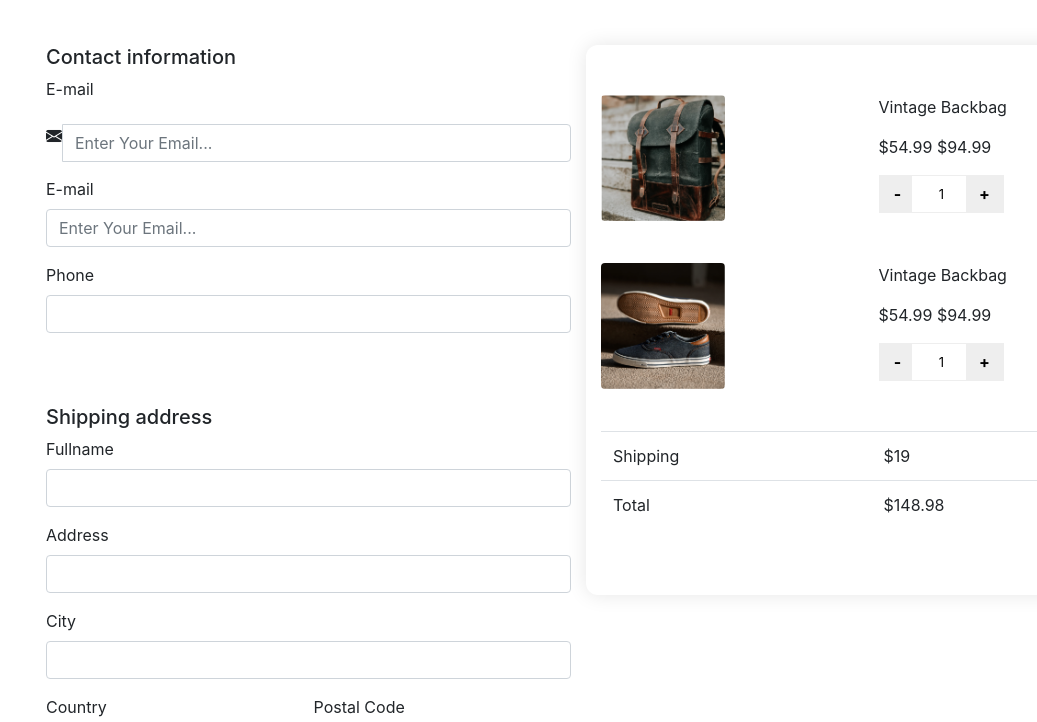
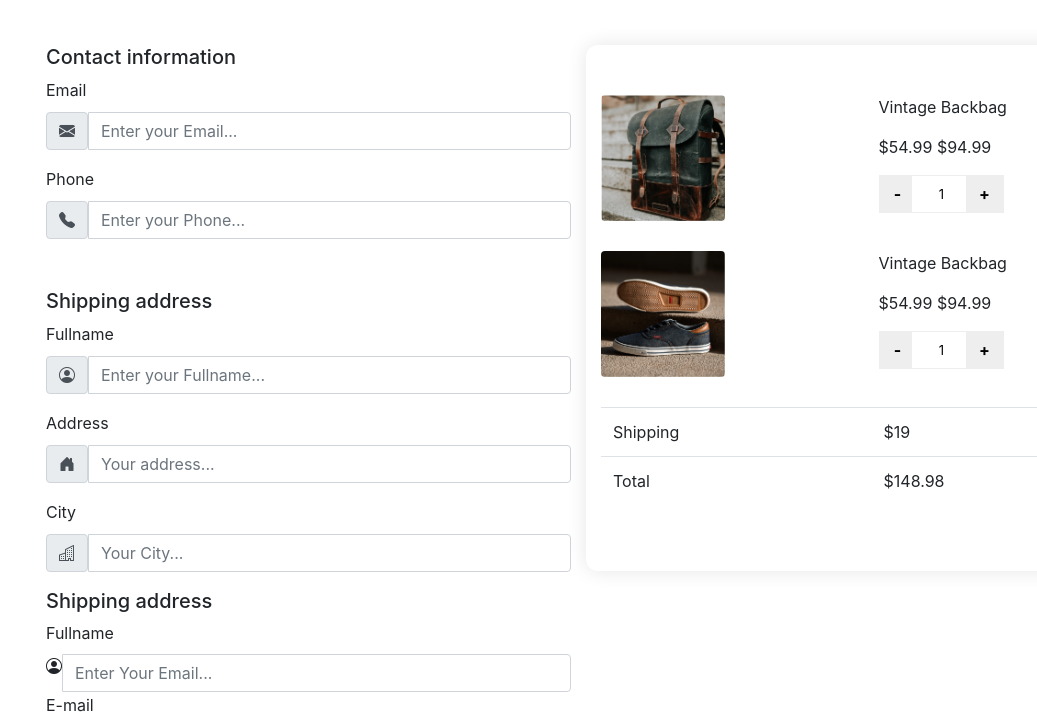
Before and after one commit to drbv27/CheckoutPageChallenge, a plain HTML site: page index.html in a window 1280 px wide. Shown: the part 41-763 px from the top of the page, without its empty margins (54-1091 px from the left). Drawn offline with nearby package versions, Linux system fonts and the light colour scheme.

Commit message:
Redefining the Inputs and icons

```diff
--- a/assets/styles/style.css
+++ b/assets/styles/style.css
@@ -18,7 +18,7 @@
 .info{
     display: flex;
     flex-direction: column;
-    gap: 40px;
+    gap: 1px;
     width: 60%;
 }
 
@@ -29,7 +29,7 @@ textarea {
   box-sizing: border-box;
   margin: 0;
   outline: none;
-  padding: 10px;
+  padding: 5px;
 }
 
 input[type="button"] {
@@ -44,7 +44,7 @@ input::-webkit-inner-spin-button {
 
 .input-group {
   clear: both;
-  margin: 15px 0;
+  margin: 1px 0;
   position: relative;
 }
 
--- a/index.html
+++ b/index.html
@@ -17,15 +17,57 @@
 
   <div class="content1 container">
 
-    <div class="info mb-3 container">
+
+    <div class="info  container align-text-bottom">
+      <h5>Contact information</h5>
+      <label for="email1">Email</label>
+      <div class="input-group mb-3" id="email1">
+        <span class="input-group-text" id="basic-addon1">
+          <i class="bi bi-envelope-fill"></i>
+        </span>
+        <input type="text" class="form-control" placeholder="Enter your Email..." aria-label="Input group example" aria-describedby="basic-addon1">
+      </div>
+      <label for="phone1">Phone</label>
+      <div class="input-group" id="phone1">
+        <span class="input-group-text" id="basic-addon1">
+          <i class="bi bi-telephone-fill"></i>
+        </span>
+        <input type="text" class="form-control" placeholder="Enter your Phone..." aria-label="Input group example" aria-describedby="basic-addon1">
+      </div>
+
+      <h5 class="mt-5">Shipping address</h5>
+      <label for="email1">Fullname</label>
+      <div class="input-group mb-3" id="fname">
+        <span class="input-group-text" id="basic-addon1">
+          <i class="bi bi-person-circle"></i>
+        </span>
+        <input type="text" class="form-control" placeholder="Enter your Fullname..." aria-label="Input group example" aria-describedby="basic-addon1">
+      </div>
+      <label for="address1">Address</label>
+      <div class="input-group mb-3" id="address1">
+        <span class="input-group-text" id="basic-addon1">
+          <i class="bi bi-house-door-fill"></i>
+        </span>
+        <input type="text" class="form-control" placeholder="Your address..." aria-label="Input group example" aria-describedby="basic-addon1">
+      </div>
+      <label for="building1">City</label>
+      <div class="input-group mb-3" id="building1">
+        <span class="input-group-text" id="basic-addon1">
+          <i class="bi bi-building"></i>
+        </span>
+        <input type="text" class="form-control" placeholder="Your City..." aria-label="Input group example" aria-describedby="basic-addon1">
+      </div>
+
+
+
 
       <form>
         <div class="form-group">
-          <h5>Contact information</h5>
-          <label for="email">E-mail</label>
+          <h5>Shipping address</h5>
+          <label for="person">Fullname</label>
           <div class="input-group">
           <span>
-            <i class="bi bi-envelope-fill"></i>
+            <i class="bi bi-person-circle"></i>
           </span>
           <input type="email" class="form-control" id="email" aria-describedby="emailHelp" placeholder="Enter Your Email...">
           </div>
```
